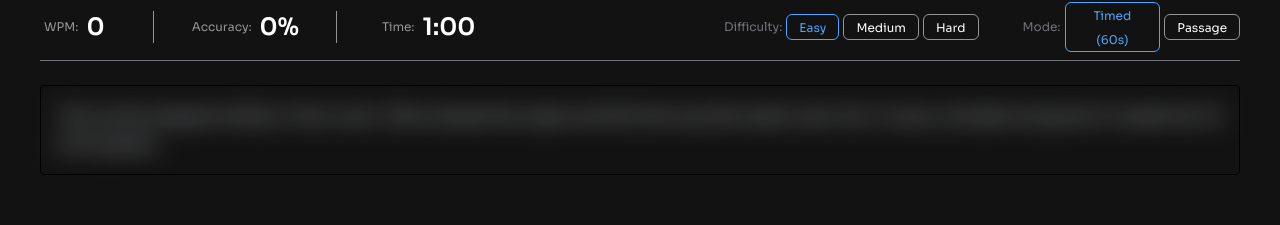
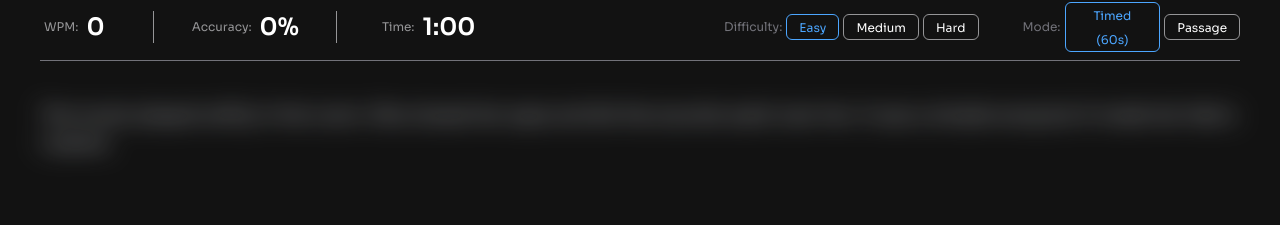
Before and after one commit to Jlbspyder/Speed-Test, a React (Vite) app: page / in a window 1280 px wide. Shown: the part 110-335 px from the top of the page. Built offline with nearby package versions, Linux system fonts and the light colour scheme.

Commit message:
edited style

```diff
--- a/src/components/NotePad.jsx
+++ b/src/components/NotePad.jsx
@@ -35,10 +35,10 @@ const NotePad = ({ typing }) => {
 
   return (
     <>
-      <div className={`mt-6 relative ${status !== "idle" ? "border-b-(--off-black) border" : ""}`}>
+      <div className={`mt-6 relative ${status !== "idle" ? "border-b-(--dark-gray) border" : ""}`}>
         {/* Typing area */}
         <div
-          className="relative border p-4 rounded cursor-text"
+          className="relative py-4 rounded cursor-text"
           onClick={() => {
             inputRef.current?.focus();
             if (status === "idle") start();
```
